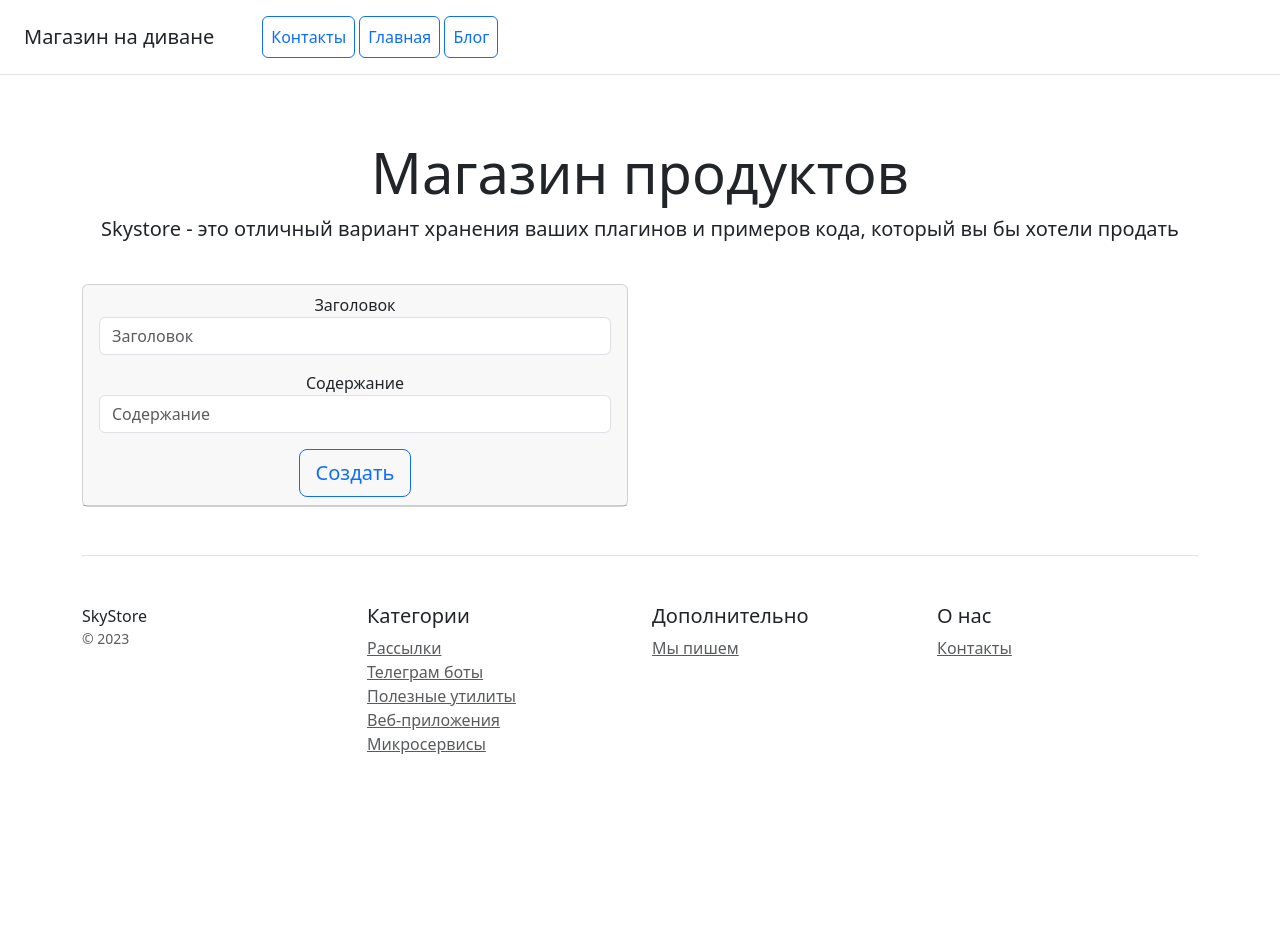
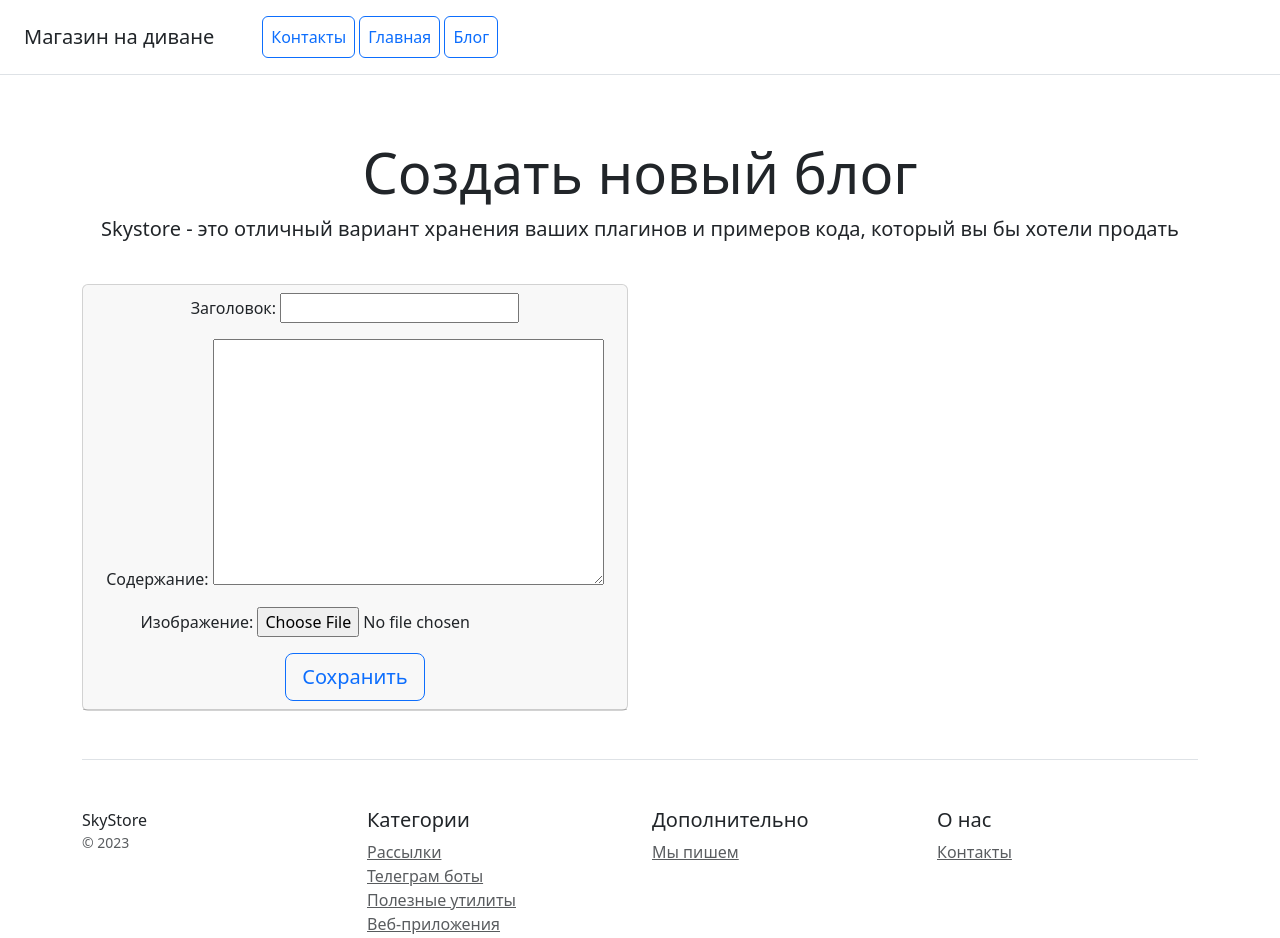
Before and after one commit to Kirill-Taras/Online_store, a Django app: page /blog/create in a window 1280 px wide. Shown: the top 938 px of the page. Before the commit the page ends 754 px from the top, so only its background shows below. Run offline with Django 5.2, Linux system fonts and the light colour scheme.

Commit message:
Создать шаблоны для удаления и изменения

```diff
--- a/catalog/templates/catalog/base.html
+++ b/catalog/templates/catalog/base.html
@@ -10,7 +10,7 @@
 {% include 'catalog/includes/inc_catalog_menu.html' %}
 
 <div class="pricing-header px-3 py-3 pt-md-5 pb-md-4 mx-auto text-center">
-    <h1 class="display-4">Магазин продуктов</h1>
+    <h1 class="display-4">{{ title }}</h1>
     <p class="lead">Skystore - это отличный вариант хранения ваших плагинов и примеров кода, который вы бы хотели
         продать</p>
 </div>
--- a/catalog/templates/catalog/blog_form.html
+++ b/catalog/templates/catalog/blog_form.html
@@ -4,19 +4,10 @@
     <div class="col-6">
         <div class="card">
             <div class="card-header">
-                <form method="post" action="" class="form-floating">
+                <form method="POST" enctype="multipart/form-data" action="">
                     {% csrf_token %}
-                    <div class="mb-3">
-                        <label for="title">Заголовок</label>
-                        <input type="text" name="title" class="form-control" id="title" placeholder="Заголовок"
-                               required>
-                    </div>
-                    <div class="mb-3">
-                        <label for="content">Содержание</label>
-                        <input type="text" name="content" class="form-control" id="content"
-                               placeholder="Содержание" required>
-                    </div>
-                    <button type="submit" class="btn btn-lg btn-block btn-outline-primary">Создать</button>
+                    {{ form.as_p }}
+                    <button type="submit" class="btn btn-lg btn-block btn-outline-primary">Сохранить</button>
                 </form>
             </div>
         </div>
--- a/catalog/urls.py
+++ b/catalog/urls.py
@@ -1,5 +1,5 @@
 from django.urls import path
-from catalog.views import ProductListView, ContactsView, ProductDetailView, BlogListView, BlogCreateView
+from catalog.views import ProductListView, ContactsView, ProductDetailView, BlogListView, BlogCreateView, BlogUpdateView, BlogDeleteView
 from catalog.apps import CatalogConfig
 
 app_name = CatalogConfig.name
@@ -10,4 +10,6 @@ urlpatterns = [
     path("product/<int:pk>", ProductDetailView.as_view(), name="product_detail"),
     path("blog/", BlogListView.as_view(), name="blog_list"),
     path("blog/create", BlogCreateView.as_view(), name="blog_create"),
+    path("blog/<int:pk>/update/", BlogUpdateView.as_view(), name="blog_update"),
+    path("blog/<int:pk>/delete/", BlogDeleteView.as_view(), name="blog_delete"),
 ]
--- a/catalog/views.py
+++ b/catalog/views.py
@@ -2,7 +2,7 @@ from typing import Any
 
 from django.shortcuts import render
 from django.urls import reverse_lazy
-from django.views.generic import ListView, DetailView, TemplateView, CreateView
+from django.views.generic import ListView, DetailView, TemplateView, CreateView, UpdateView, DeleteView
 from catalog.models import Product, Blog
 
 
@@ -15,24 +15,8 @@ class ProductListView(ListView):
     }
 
 
-# def home(request):
-#     context = {'object_list': Product.objects.all()}
-#     return render(request, "catalog/product_list.html", context)
-
-
 class ContactsView(TemplateView):
     template_name = "catalog/contacts.html"
-
-
-# def contacts(request):
-#     if request.method == "POST":
-#         name = request.POST.get("name")
-#         phone = request.POST.get("phone")
-#         message = request.POST.get("message")
-#         print(
-#             f"Полученные данные:\nИмя: {name}\nТелефон: {phone}\nСообщение: {message}"
-#         )
-#     return render(request, "catalog/contacts.html")
 
 
 class ProductDetailView(DetailView):
@@ -54,17 +38,34 @@ class ProductDetailView(DetailView):
         return context_data
 
 
-# def product(request, pk):
-#     context = {
-#         "object_list": Product.objects.get(pk=pk)
-#     }
-#     return render(request, "catalog/product_detail.html", context)
-
 class BlogListView(ListView):
     model = Blog
+    extra_context = {
+        "title": "Блог о еде"
+    }
 
 
 class BlogCreateView(CreateView):
     model = Blog
-    fields = ("title", "content")
+    fields = ("title", "content", "preview")
     success_url = reverse_lazy("catalog:blog_list")
+    extra_context = {
+        "title": "Создать новый блог"
+    }
+
+
+class BlogUpdateView(UpdateView):
+    model = Blog
+    fields = ("title", "content", "preview")
+    success_url = reverse_lazy("catalog:blog_list")
+    extra_context = {
+        "title": "Внести изменения в блог"
+    }
+
+
+class BlogDeleteView(DeleteView):
+    model = Blog
+    success_url = reverse_lazy("catalog:blog_list")
+    extra_context = {
+        "title": "Удалить блог"
+    }
```
Also changed, not shown: catalog/templates/catalog/blog_confirm_delete.html (added, +10 -0 lines), catalog/templates/catalog/blog_list.html (+6 -2 lines), media/blogs/кусок_.jpg (added).
